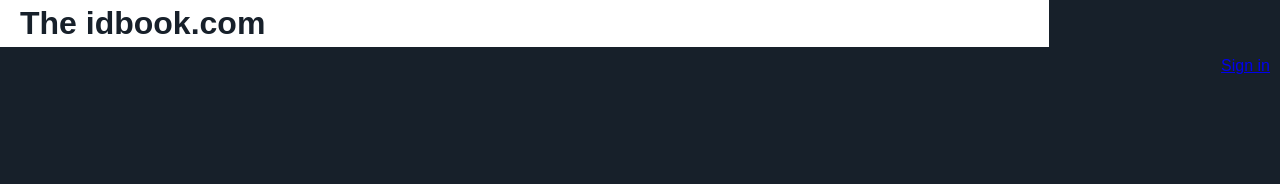
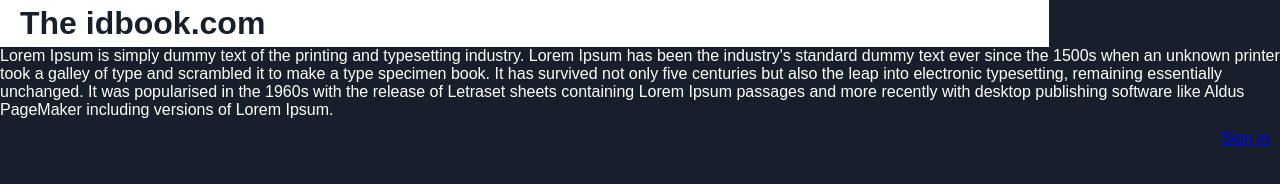
Before and after one commit to n-amirov/idbook.uz, a plain HTML site: page index.html in a window 1280 px wide. Drawn offline with Linux system fonts and the light colour scheme.

Commit message:
Index.html
add [<p>]

```diff
--- a/index.html
+++ b/index.html
@@ -6,6 +6,13 @@
 </head>
 <body>
 		<h1>The idbook.com</h1>
+	<p>Lorem Ipsum is simply dummy text of the printing and typesetting industry.
+		Lorem Ipsum has been the industry's standard dummy text ever since the 1500s
+		when an unknown printer took a galley of type and scrambled it to make a type specimen book.
+		It has survived not only five centuries
+		but also the leap into electronic typesetting,
+		remaining essentially unchanged. It was popularised in the 1960s with the release of Letraset sheets containing Lorem Ipsum passages
+		and more recently with desktop publishing software like Aldus PageMaker including versions of Lorem Ipsum.</p>
 
 	<a href="#">Sign in</a>
 
```
